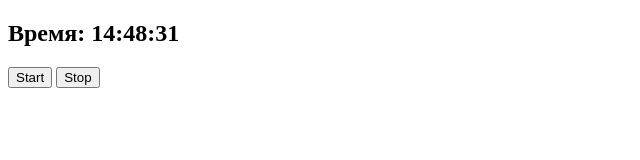
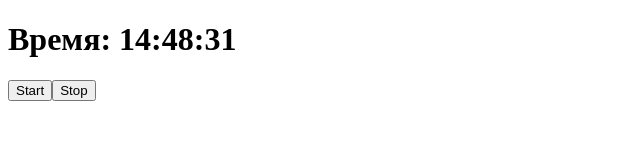
Before and after one commit to alex-plekh/Lesson15_HW, a plain HTML site: page index.html in a window 1280 px wide. Shown: the whole page, without its empty margins (0-640 px from the left). Drawn offline with Linux system fonts and the light colour scheme.

Commit message:
native js

```diff
--- a/index.html
+++ b/index.html
@@ -8,9 +8,6 @@
     <title>Document</title>
 </head>
 <body>
-<h2 id="txt"></h2>
-<button id="start-btn">Start</button>
-<button id="stop-btn">Stop</button>
 
 <script src="script.js"></script>
 </body>
--- a/script.js
+++ b/script.js
@@ -4,6 +4,21 @@
 //4) Навесьте обработчики события на клик.
 //5) При клике на Stop время должно остановиться
 //6) При клике на Start время должно продолжить свой ход (скачек времени, это нормально)
+
+
+const myTitle = document.createElement('div');
+myTitle.innerHTML = "<h1 id='txt'></h1>";
+document.body.appendChild(myTitle);
+
+const myDiv = document.createElement('div');
+myDiv.innerHTML = "<button id='start-btn'>Start</button>" + "<button id='stop-btn'>Stop</button>";
+document.body.appendChild(myDiv);
+
+const btnStart = document.querySelector("button:first-child");
+const btnStop = document.querySelector("button:last-child");
+
+btnStart.addEventListener("click", startTime);
+btnStop.addEventListener("click", stop);
 
 function checkTime(i)
 {
@@ -33,4 +48,5 @@ function startTime()
         clearInterval(tm);
     });
 }
+
 startTime();
```
